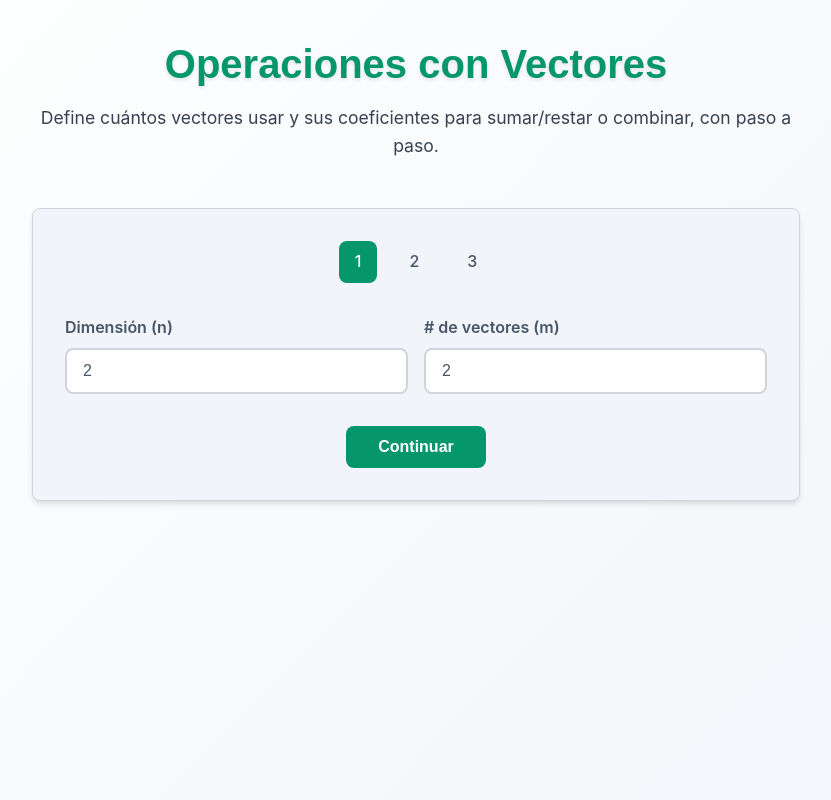
After one commit to IntiMG/Calculito, a Flask app: page /vector_ops in a window 1280 px wide. The commit adds this page. Shown: the whole page, without its empty margins (224-1055 px from the left). Run offline with Flask 3, Linux system fonts and the light colour scheme.

Commit message:
Implement vector operations and matrix-vector multiplication features; add new templates and update existing ones for enhanced user interaction and display of results.

```diff
--- a/app.py
+++ b/app.py
@@ -2,6 +2,8 @@ from flask import Flask, render_template, request, url_for
 from models.equations_solver import Gauss
 from models.properties import Properties
 from models.matrix_equation import MatrixEquation
+from fractions import Fraction
+
 
 app = Flask(__name__)
 
@@ -23,6 +25,14 @@ def _fmt_num(x, tol=1e-9):
         return f"{xf:.6f}".rstrip("0").rstrip(".")
     except Exception:
         return str(x)
+
+def safe_fraction(val):
+    if val is None:
+        return Fraction(0)
+    s = str(val).strip()
+    if s == "":
+        return Fraction(0)
+    return Fraction(s)
 
 @app.template_filter("fmt_num")
 def jinja_fmt_num(x):
@@ -238,31 +248,60 @@ def solve_vector_equation():
     num_vectors = int(request.form["num_vectors"])
 
     try:
-        coefficients = [[float(request.form[f"v_{i}_{j}"]) for j in range(num_vectors)] for i in range(dimension)]
-        results = [float(request.form[f"b_{i}"]) for i in range(dimension)]
-    except (ValueError, KeyError):
-        return render_template("vector_equation.html", step=1, error="Error: Ingrese valores numéricos válidos.")
+        # Matriz A: columnas = vectores v_j que ingresa el usuario
+        coefficients = [[safe_fraction(request.form.get(f"v_{i}_{j}"))
+                         for j in range(num_vectors)] for i in range(dimension)]
+        # Vector b
+        results = [safe_fraction(request.form.get(f"b_{i}")) for i in range(dimension)]
+    except Exception:
+        return render_template("vector_equation.html", step=1, error="Error: Ingrese valores válidos (admite fracciones tipo 3/2).")
 
     try:
         gauss_solver = Gauss(coefficients, results, use_fractions=True)
-        solution = gauss_solver.get_formatted_solution()
+        solution_lines = gauss_solver.get_formatted_solution()
         steps = gauss_solver.get_steps()
         info = gauss_solver.get_classification()
         pivot_report = gauss_solver.get_pivot_report()
 
+        # Clasificación e interpretación
+        tipo = "Única" if info["status"] == "unique" else ("Infinitas" if info["status"] == "infinite" else "Ninguna")
+        consistent = info["status"] != "inconsistent"
+        interpretation = (
+            "Existe una única combinación de los vectores que produce b." if info["status"] == "unique" else
+            "Existen infinitas combinaciones (parámetros libres)." if info["status"] == "infinite" else
+            "No hay combinación de los vectores que produzca b."
+        )
+
+        # Si es única, arma "b = (x1)·v1 + (x2)·v2 + ..."
+        comb_expr = None
+        if info["status"] == "unique":
+            coeffs = gauss_solver.solution  # lista de Fractions
+            # formateo bonito de fracciones
+            def fmt(fr):
+                if hasattr(fr, "denominator") and fr.denominator == 1:
+                    return str(fr.numerator)
+                if hasattr(fr, "numerator"):
+                    return f"{fr.numerator}/{fr.denominator}"
+                # fallback
+                return f"{float(fr):.6f}".rstrip("0").rstrip(".")
+            terms = [f"({fmt(coeffs[j])})·v{j+1}" for j in range(info["n"])]
+            comb_expr = "b = " + " + ".join(terms)
+
         return render_template(
             "result.html",
-            solution=solution,
-            steps=steps,
-            consistent=info["consistent"],
-            tipo=("Única" if info["status"] == "unique" else ("Infinitas" if info["status"] == "infinite" else "Ninguna")),
+            solution=solution_lines,     # mostrará x1=..., x2=..., etc.
+            steps=steps,                 # paso a paso Gauss
+            consistent=consistent,
+            tipo=tipo,
             rank=info["rank"],
             n=info["n"],
-            pivot_report=pivot_report
+            pivot_report=pivot_report,
+            interpretation=interpretation,
+            comb_expr=comb_expr          # para mostrar ecuación explícita si es única
         )
     except Exception as e:
-        error_msg = str(e) if "No tiene solución" in str(e) else "No tiene solución"
-        return render_template("vector_equation.html", step=1, error=f"Error: {error_msg}")
+        return render_template("vector_equation.html", step=1, error=f"Error: {str(e)}")
+
 
 # Ruta para ecuación matricial
 @app.route("/matrix_equation", methods=["GET", "POST"])
@@ -319,5 +358,95 @@ def solve_matrix_equation():
         error_msg = str(e)
         return render_template("matrix_form.html", step=1, error=f"Error: {error_msg}")
 
+# ===== Operaciones con vectores
+@app.route("/vector_ops", methods=["GET", "POST"])
+def vector_ops():
+    if request.method == "POST":
+        stage = request.form.get("stage", "1")
+
+        # Paso 1 -> Paso 2
+        if stage == "1":
+            try:
+                dimension = int(request.form["dimension"])
+                num_vectors = int(request.form["num_vectors"])
+                if not (1 <= dimension <= 10 and 1 <= num_vectors <= 10):
+                    raise ValueError()
+            except Exception:
+                return render_template("vector_ops.html", step=1,
+                                       error="Dimensión y # de vectores deben ser enteros entre 1 y 10.")
+            return render_template("vector_ops.html", step=2,
+                                   dimension=dimension, num_vectors=num_vectors)
+
+        # Paso 2 -> Resultado
+        if stage == "2":
+            try:
+                dimension = int(request.form["dimension"])
+                num_vectors = int(request.form["num_vectors"])
+
+                vectors, coefs = [], []
+                for j in range(num_vectors):
+                    vec = []
+                    for i in range(dimension):
+                        val = request.form.get(f"v_{i}_{j}", "").strip()
+                        vec.append(Fraction(val))  # acepta 2, -1.5, 3/2
+                    vectors.append(vec)
+                    a_val = request.form.get(f"a_{j}", "1").strip()
+                    coefs.append(Fraction(a_val))
+
+                result, steps = Properties.linear_combo_with_steps(vectors, coefs, use_fractions=True)
+
+                return render_template("vector_ops.html", step=3,
+                                       dimension=dimension, num_vectors=num_vectors,
+                                       vectors=vectors, coefs=coefs,
+                                       result=result, steps=steps)
+            except Exception as e:
+                return render_template("vector_ops.html", step=1, error=f"Revisa entradas: {e}")
+
+    # GET -> Paso 1
+    return render_template("vector_ops.html", step=1)
+
+
+# ===== Matriz × Vector con paso a paso =====
+@app.route("/matvec", methods=["GET", "POST"])
+def matvec():
+    if request.method == "POST":
+        stage = request.form.get("stage", "1")
+
+        # Paso 1 -> Paso 2: tamaños
+        if stage == "1":
+            try:
+                rows = int(request.form["rows"])
+                cols = int(request.form["cols"])
+                if not (1 <= rows <= 10 and 1 <= cols <= 10):
+                    raise ValueError()
+            except Exception:
+                return render_template("matvec.html", step=1,
+                                       error="Filas y columnas deben ser enteros entre 1 y 10.")
+            return render_template("matvec.html", step=2, rows=rows, cols=cols)
+
+        # Paso 2 -> Resultado: datos de A y v
+        if stage == "2":
+            try:
+                rows = int(request.form["rows"])
+                cols = int(request.form["cols"])
+                # Acepta enteros/decimales/fracciones: usamos Fraction con strings
+                A = [[safe_fraction(request.form.get(f"a_{i}_{j}")) for j in range(cols)]
+                    for i in range(rows)]
+                v = [safe_fraction(request.form.get(f"v_{j}")) for j in range(cols)]
+
+                res, steps = Properties.mat_vec_with_steps(A, v, use_fractions=True)
+
+                return render_template(
+                    "matvec.html",
+                    step=3, rows=rows, cols=cols,
+                    A=A, vec=v, result=res, steps=steps
+                )
+            except Exception as e:
+                return render_template("matvec.html", step=1, error=f"Revisa entradas: {e}")
+
+    # GET → Paso 1
+    return render_template("matvec.html", step=1)
+
+
 if __name__ == "__main__":
     app.run(debug=True)
--- a/models/matrix_equation.py
+++ b/models/matrix_equation.py
@@ -1,4 +1,4 @@
-# models/matrix_equation.py
+
 # Nuevo archivo para resolver A X = B con B posiblemente matriz
 
 from models.equations_solver import Gauss  # Asumiendo que existe este import
--- a/static/style.css
+++ b/static/style.css
@@ -368,3 +368,15 @@ body {
 .hidden {
   display: none !important;
 }
+
+.vector-grid { display: grid; gap: 16px; }
+.vector-grid.cols-1  { grid-template-columns: repeat(1,  minmax(180px,1fr)); }
+.vector-grid.cols-2  { grid-template-columns: repeat(2,  minmax(180px,1fr)); }
+.vector-grid.cols-3  { grid-template-columns: repeat(3,  minmax(180px,1fr)); }
+.vector-grid.cols-4  { grid-template-columns: repeat(4,  minmax(180px,1fr)); }
+.vector-grid.cols-5  { grid-template-columns: repeat(5,  minmax(180px,1fr)); }
+.vector-grid.cols-6  { grid-template-columns: repeat(6,  minmax(180px,1fr)); }
+.vector-grid.cols-7  { grid-template-columns: repeat(7,  minmax(180px,1fr)); }
+.vector-grid.cols-8  { grid-template-columns: repeat(8,  minmax(180px,1fr)); }
+.vector-grid.cols-9  { grid-template-columns: repeat(9,  minmax(180px,1fr)); }
+.vector-grid.cols-10 { grid-template-columns: repeat(10, minmax(180px,1fr)); }
--- a/templates/home.html
+++ b/templates/home.html
@@ -84,8 +84,10 @@
         <ul>
             <li><a href="/linear_system">Resolver Sistemas de Ecuaciones Lineales</a></li>
             <li><a href="/properties">Propiedades Algebraicas de ℝⁿ</a></li>
+            <li><a href="/vector_ops">Operaciones con Vectores</a></li>
             <li><a href="/linear_combination">Combinación Lineal de Vectores</a></li>
             <li><a href="/vector_equation">Ecuación Vectorial</a></li>
+            <li><a href="/matvec">Multiplicación Matriz x Vector</a></li>
             <li><a href="/matrix_equation">Ecuación Matricial</a></li>
         </ul>
     </div>
--- /dev/null
+++ b/templates/vector_ops.html
@@ -0,0 +1,124 @@
+<!DOCTYPE html>
+<html lang="es">
+<head>
+  <meta charset="UTF-8">
+  <meta name="viewport" content="width=device-width, initial-scale=1.0">
+  <title>Operaciones con Vectores</title>
+  <link rel="stylesheet" href="/static/style.css">
+</head>
+<body>
+  <div class="container">
+    <div class="header">
+      <h1>Operaciones con Vectores</h1>
+      <p>Define cuántos vectores usar y sus coeficientes para sumar/restar o combinar, con paso a paso.</p>
+    </div>
+
+    {% if error %}
+      <div class="error-message">{{ error }}</div>
+    {% endif %}
+
+    {% if step == 1 %}
+      <div class="card">
+        <div class="step-indicator">
+          <div class="step active">1</div><div class="step">2</div><div class="step">3</div>
+        </div>
+        <form method="post">
+          <input type="hidden" name="stage" value="1">
+          <div class="form-row">
+            <div class="form-group">
+              <label class="form-label">Dimensión (n)</label>
+              <input class="form-input" type="number" name="dimension" min="1" max="10" value="2" required>
+            </div>
+            <div class="form-group">
+              <label class="form-label"># de vectores (m)</label>
+              <input class="form-input" type="number" name="num_vectors" min="1" max="10" value="2" required>
+            </div>
+          </div>
+          <div class="btn-group"><button class="btn btn-primary" type="submit">Continuar</button></div>
+        </form>
+      </div>
+
+    {% elif step == 2 %}
+      <div class="card">
+        <div class="step-indicator">
+          <div class="step completed">1</div><div class="step active">2</div><div class="step">3</div>
+        </div>
+        <form method="post">
+          <input type="hidden" name="stage" value="2">
+          <input type="hidden" name="dimension" value="{{ dimension }}">
+          <input type="hidden" name="num_vectors" value="{{ num_vectors }}">
+
+          <div class="matrix-container">
+            <p class="math-notation">Introduce cada vector y su coeficiente a<sub>j</sub>. Acepta fracciones (p.ej., 3/2).</p>
+            <div class="vector-grid cols-{{ num_vectors|int }}">
+              {% for j in range(num_vectors) %}
+              <div class="card" style="padding:1rem">
+                <h3 style="margin-bottom:.5rem;">Vector {{ j+1 }}</h3>
+                {% for i in range(dimension) %}
+                  <div class="form-group">
+                    <label class="form-label">v{{ i+1 }}:</label>
+                    <input class="form-input" name="v_{{ i }}_{{ j }}" placeholder="0" required>
+                  </div>
+                {% endfor %}
+                <div class="form-group">
+                  <label class="form-label">a{{ j+1 }} (coef.)</label>
+                  <input class="form-input" name="a_{{ j }}" value="{{ 1 if j < 2 else 0 }}">
+                </div>
+              </div>
+              {% endfor %}
+            </div>
+          </div>
+
+          <div class="btn-group"><button class="btn btn-primary" type="submit">Calcular</button></div>
+        </form>
+      </div>
+
+    {% elif step == 3 %}
+      <div class="card">
+        <div class="step-indicator">
+          <div class="step completed">1</div><div class="step completed">2</div><div class="step active">3</div>
+        </div>
+
+        <div class="solution-container">
+          <div class="solution-title">Resultado</div>
+          <ul class="solution-list">
+            <li class="solution-item">
+              <span class="variable-name">Vector final</span>
+              <span class="variable-value">{{ result|fmt_vec }}</span>
+            </li>
+          </ul>
+        </div>
+
+        <div class="solution-container">
+          <div class="solution-title">Paso a paso</div>
+
+          <h4 style="margin:10px 0;">1) Multiplicaciones por escalar</h4>
+          <ul class="solution-list">
+            {% for s in steps.scales %}
+              <li class="solution-item">
+                <span class="variable-name">{{ s.a|fmt_num }} · {{ s.v|fmt_vec }}</span>
+                <span class="variable-value">= {{ s.res|fmt_vec }}</span>
+              </li>
+            {% endfor %}
+          </ul>
+
+          <h4 style="margin:16px 0 8px;">2) Sumas parciales</h4>
+          <ul class="solution-list">
+            {% for s in steps.adds %}
+              <li class="solution-item">
+                <span class="variable-name">{{ s.left|fmt_vec }} + {{ s.right|fmt_vec }}</span>
+                <span class="variable-value">= {{ s.res|fmt_vec }}</span>
+              </li>
+            {% endfor %}
+          </ul>
+        </div>
+
+        <div class="btn-group">
+          <a class="btn btn-secondary" href="{{ url_for('vector_ops') }}">Nueva operación</a>
+          <a class="btn btn-secondary" href="{{ url_for('home') }}">Volver al inicio</a>
+        </div>
+      </div>
+    {% endif %}
+  </div>
+</body>
+</html>
```
Also changed, not shown: models/properties.py (+87 -1 lines), templates/matvec.html (added, +159 -0 lines), templates/result.html (+11 -0 lines), templates/vector_equation.html (+20 -19 lines).
